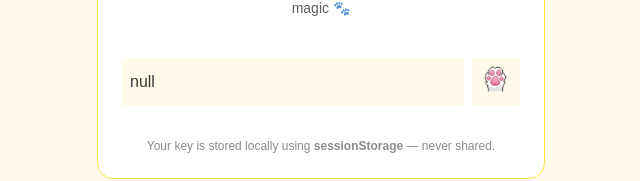
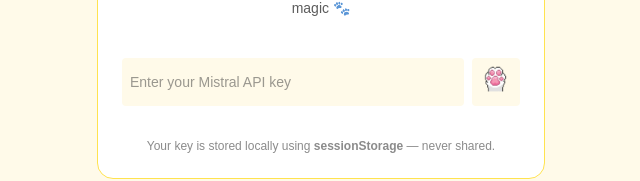
Before and after one commit to kty0/le-petit-chat, a Next.js app: page /settings in a window 1280 px wide. Shown: the part 366-547 px from the top of the page, without its empty margins (319-959 px from the left). Built offline with nearby package versions, Linux system fonts and the light colour scheme.

Commit message:
fix: replace contentEditable div with an input

```diff
--- a/src/app/settings/_components/keyInput.tsx
+++ b/src/app/settings/_components/keyInput.tsx
@@ -5,38 +5,33 @@
 
 
 export default function KeyInput() {
-    const divRef = useRef<HTMLDivElement>(null);
+    const inputRef = useRef<HTMLInputElement>(null);
     const formRef = useRef<HTMLFormElement>(null);
     const [isSendable, setIsSendable] = useState(false)
     const [saved, setSaved] = useState(false)
 
     const handleSubmit = () => {
-        if (divRef.current && divRef.current.innerText.trim() !== "") {
-            sessionStorage.setItem("mistral_api_key", divRef.current.innerText)
-            setSaved(true)
-        } else {
-            console.log("error")
+        const val = inputRef.current?.value.trim() ?? "";
+        if (!val) return;
+
+        try {
+            sessionStorage.setItem("mistral_api_key", val);
+            setSaved(true);
+        } catch (err) {
+            console.error("Failed to save key:", err);
         }
     }
 
-    const handleInput = () => {
-
-        if (!divRef.current) return;
-
-        setIsSendable(false);
-        if (divRef.current && divRef.current.innerText.trim() === "")
-            return;
-        for (const child of Array.from(divRef.current.childNodes)) {
-            if (child.hasChildNodes()) {
-                setIsSendable(true);
-                break;
-            }
-        };
+    const handleInput = (e: React.ChangeEvent<HTMLInputElement>) => {
+        setIsSendable(e.target.value.trim().length > 0);
     }
 
     useEffect(() => {
-        if (divRef.current && typeof window !== "undefined") {
-            divRef.current.innerHTML = `<p class="w-full h-6"">${sessionStorage.getItem("mistral_api_key")}</p>`;
+        if (typeof window === "undefined") return;
+        const existing = sessionStorage.getItem("mistral_api_key") ?? "";
+        if (inputRef.current) {
+            inputRef.current.value = existing;
+            setIsSendable(existing.trim().length > 0);
         }
     }, []);
 
@@ -45,12 +40,14 @@
             {saved ? <div className="text-red-500 p-4"> Your key is save, you can go back now </div> :
                 <form ref={formRef} className="flex min-w-full gap-2 items-end py-4" onSubmit={handleSubmit}>
                     <div className="flex-1 bg-primary text-secondary py-1 px-2 min-h-12 rounded-sm hover:cursor-text content-center">
-                        <div ref={divRef}
-                            contentEditable="true"
-                            onInput={handleInput}
-                            className="outline-none border-none"
-                        >
-                        </div>
+                        <input
+                            ref={inputRef}
+                            type="text"
+                            placeholder="Enter your Mistral API key"
+                            onChange={handleInput}
+                            className="w-full bg-transparent outline-none border-none text-sm"
+                            autoComplete="off"
+                        />
                     </div >
                     <button className="rounded-sm w-12 bg-accent hover:bg-accent-hover disabled:bg-primary disabled:cursor-not-allowed"
                         type="submit"
```
